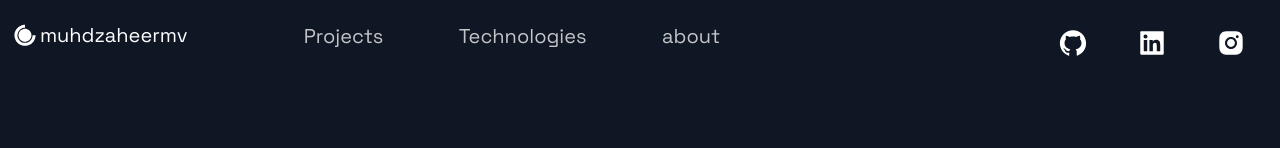
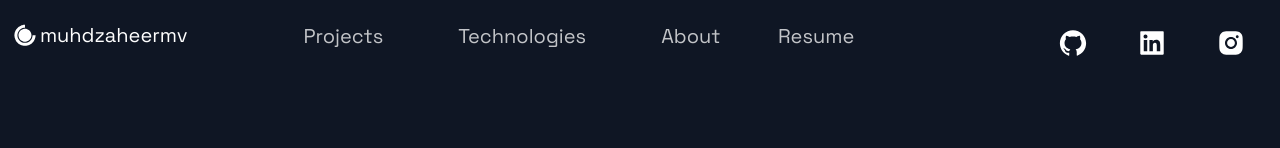
Before and after one commit to muhdzaheermv/portfolio, a Next.js app: page / in a window 1280 px wide. Shown: the top 148 px of the page. Built offline with nearby package versions, Linux system fonts and the light colour scheme.

Commit message:
Fully Updated Code

```diff
--- a/src/components/Footer/Footer.js
+++ b/src/components/Footer/Footer.js
@@ -31,7 +31,7 @@ const Footer = () => {
       </LinkList>
       <SocialIconsContainer>
         <CompanyContainer>
-          <Slogan>Innovting one project at a time</Slogan>
+          <Slogan>Self-taught developer building real-world solutions</Slogan>
         </CompanyContainer>
         <SocialContainer>
           <SocialIcons target="_blank" href="https://github.com/muhdzaheermv">
@@ -47,7 +47,7 @@ const Footer = () => {
 
           <SocialIcons
             target="_blank"
-            href="https://www.instagram.com/muhdzaheermv/"
+            href="https://www.instagram.com/zaheermv/"
           >
             <AiFillInstagram size="3rem" />
           </SocialIcons>
--- a/src/components/Header/Header.js
+++ b/src/components/Header/Header.js
@@ -30,6 +30,7 @@ const Header = () => (
         </a>
       </Link>
     </Div1>
+
     <Div2>
       <li>
         <NavLink href="#projects">Projects</NavLink>
@@ -38,25 +39,27 @@ const Header = () => (
         <NavLink href="#Technologies">Technologies</NavLink>
       </li>
       <li>
-        <NavLink href="#about">about</NavLink>
+        <NavLink href="#about">About</NavLink>
       </li>
+
     </Div2>
+
+      <li>
+        <a href="/resume.pdf" download style={{ textDecoration: "none", color: "white" }}>
+          <NavLink as="span">Resume</NavLink>
+        </a>
+      </li>
     <Div3>
       <SocialIcons target="_blank" href="https://github.com/muhdzaheermv">
         <AiFillGithub size="3rem" />
       </SocialIcons>
-
       <SocialIcons
         target="_blank"
         href="https://www.linkedin.com/in/muhammed-zaheer-836132244/"
       >
         <AiFillLinkedin size="3rem" />
       </SocialIcons>
-
-      <SocialIcons
-        target="_blank"
-        href="https://www.instagram.com/zaheermv/"
-      >
+      <SocialIcons target="_blank" href="https://www.instagram.com/zaheermv/">
         <AiFillInstagram size="3rem" />
       </SocialIcons>
     </Div3>
```
Also changed, not shown: 1 other file (tests, documents, lock files or other folders).
